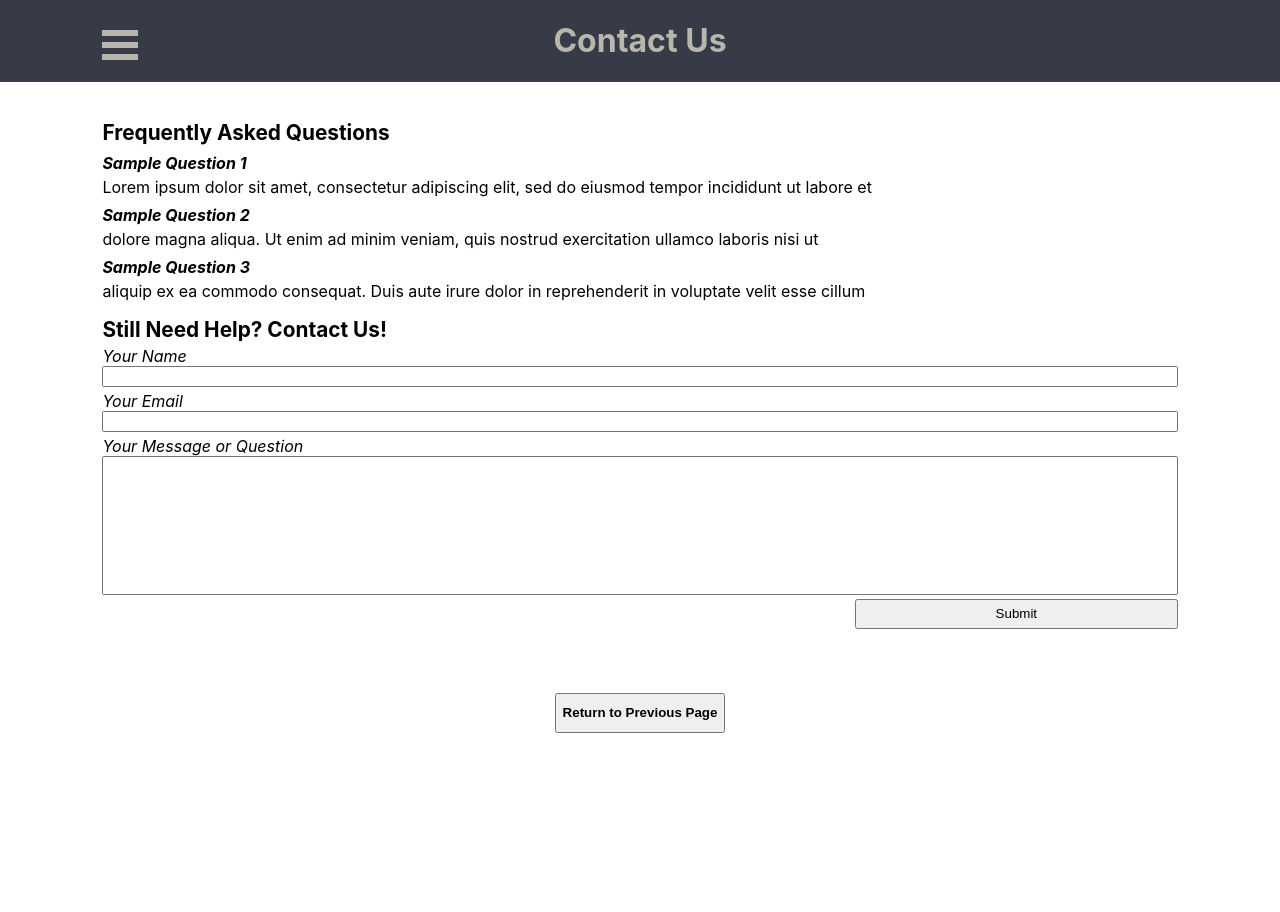
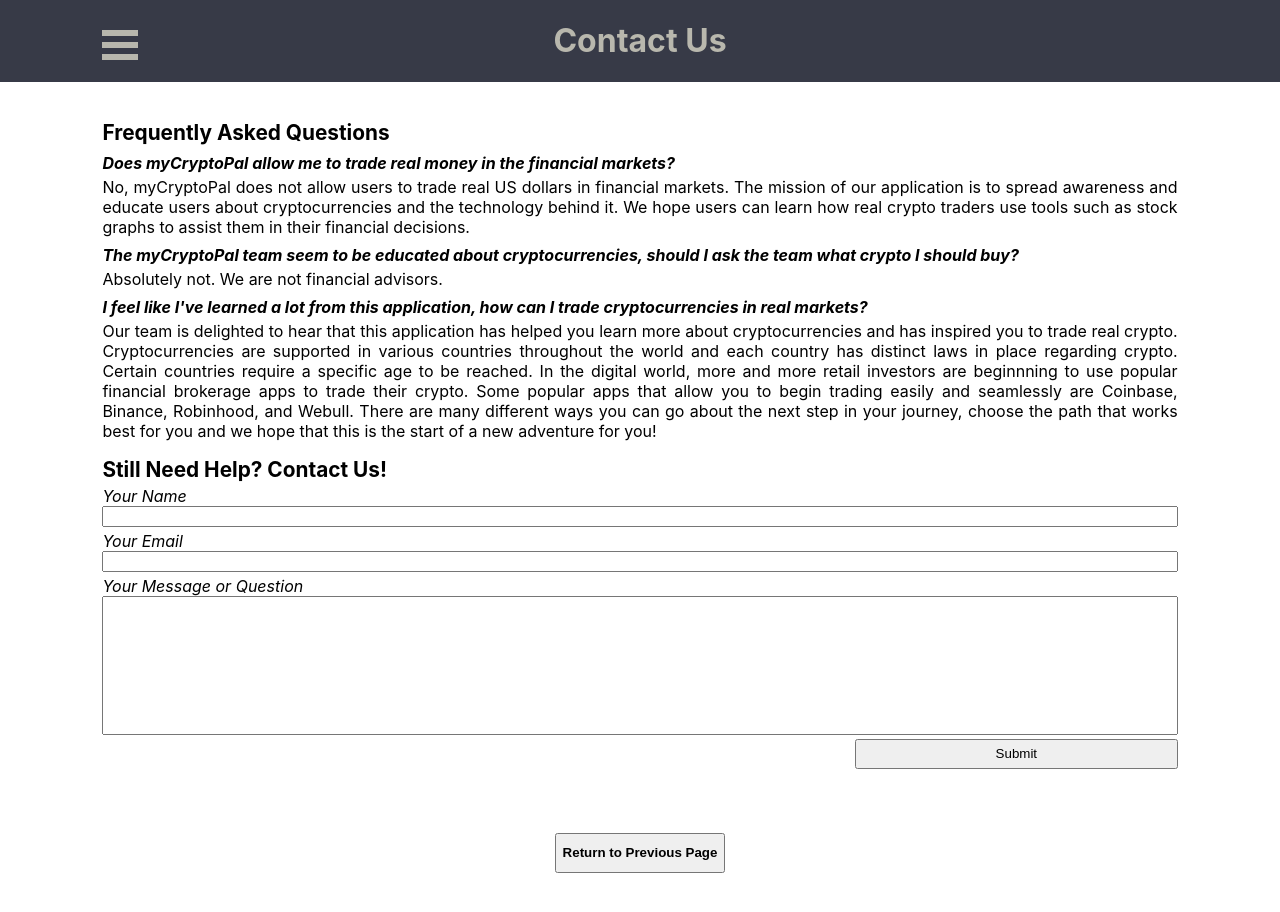
Before and after one commit to software-students-spring2022/final-project-mycryptopal, a React (Create React App) app in the folder front-end/: page /contact in a window 1280 px wide. Shown: the top 912 px of the page. Before the commit the page ends 800 px from the top, so only its background shows below. Built offline with nearby package versions, Linux system fonts and the light colour scheme.

Commit message:
Added some frequently asked questions with responses

```diff
--- a/front-end/src/views/Contact/Contact.js
+++ b/front-end/src/views/Contact/Contact.js
@@ -13,22 +13,31 @@ function Contact() {
                         Frequently Asked Questions
                     </div>
                     <div className="faqQuestion">
-                        Sample Question 1
+                        Does myCryptoPal allow me to trade real money in the financial markets?
                     </div>
                     <div className="faqAnswer">
-                        Lorem ipsum dolor sit amet, consectetur adipiscing elit, sed do eiusmod tempor incididunt ut labore et
+                        No, myCryptoPal does not allow users to trade real US dollars in financial markets.
+                        The mission of our application is to spread awareness and educate users about cryptocurrencies and the
+                        technology behind it. We hope users can learn how real crypto traders use tools such as stock graphs
+                        to assist them in their financial decisions.
                     </div>
                     <div className="faqQuestion">
-                        Sample Question 2
+                        The myCryptoPal team seem to be educated about cryptocurrencies, should I ask the team what crypto I should buy?
                     </div>
                     <div className="faqAnswer">
-                        dolore magna aliqua. Ut enim ad minim veniam, quis nostrud exercitation ullamco laboris nisi ut
+                        Absolutely not. We are not financial advisors.
                     </div>
                     <div className="faqQuestion">
-                        Sample Question 3
+                        I feel like I've learned a lot from this application, how can I trade cryptocurrencies in real markets?
                     </div>
                     <div className="faqAnswer">
-                        aliquip ex ea commodo consequat. Duis aute irure dolor in reprehenderit in voluptate velit esse cillum
+                        Our team is delighted to hear that this application has helped you learn more about cryptocurrencies
+                        and has inspired you to trade real crypto. Cryptocurrencies are supported in various countries throughout the
+                        world and each country has distinct laws in place regarding crypto. Certain countries require a specific age to be
+                        reached. In the digital world, more and more retail investors are beginnning to use popular financial brokerage
+                        apps to trade their crypto. Some popular apps that allow you to begin trading easily and seamlessly are
+                        Coinbase, Binance, Robinhood, and Webull. There are many different ways you can go about the next step in your journey,
+                        choose the path that works best for you and we hope that this is the start of a new adventure for you!
                     </div>
                 </div>
 
```
